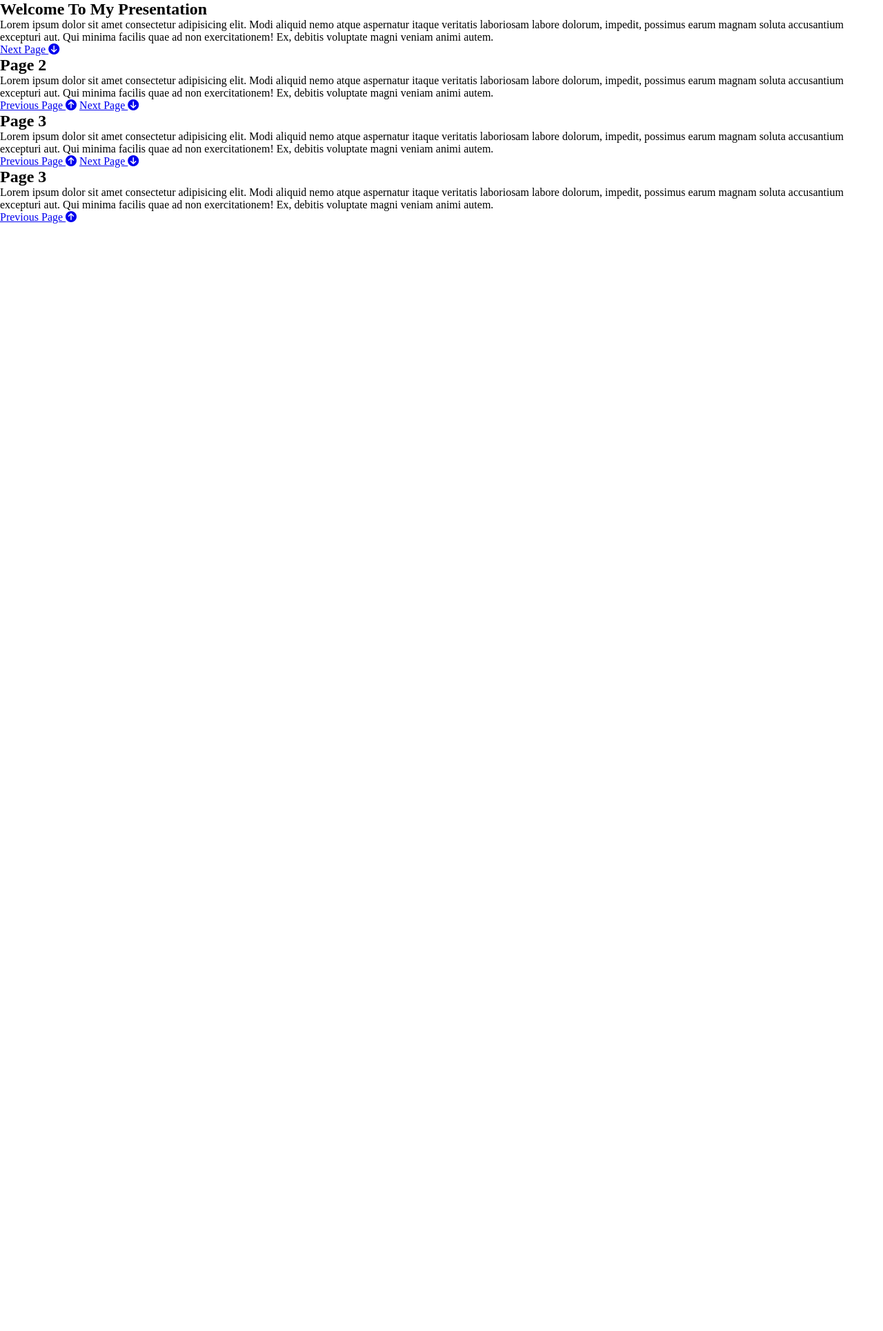
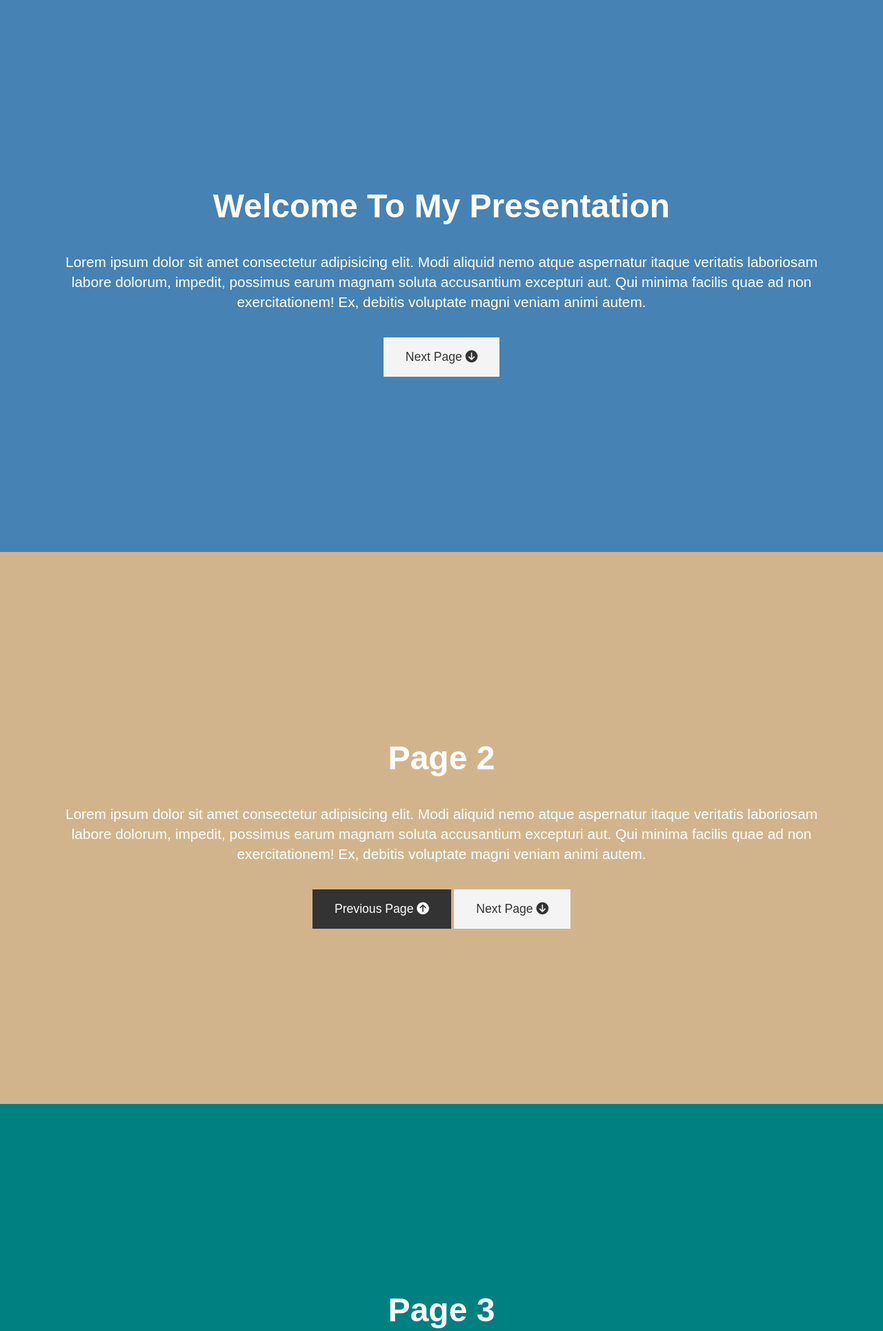
Before and after one commit to winadiw/modern-html-css-course, a PHP site: page / in a window 1280 px wide. Shown: the top 1929 px of the page at 69% size. Before the commit the page ends 324 px from the top, so only its background shows below. Run offline with PHP 8.4, Linux system fonts and the light colour scheme; some libraries are stand-ins or nearby versions.

Commit message:
#78 - finished CSS

```diff
--- a/presentation_website/index.html
+++ b/presentation_website/index.html
@@ -35,7 +35,7 @@
   </section>
   <!-- Page 4 -->
   <section id="page-4" class="page">
-    <h1>Page 3</h1>
+    <h1>Page 4</h1>
     <p>Lorem ipsum dolor sit amet consectetur adipisicing elit. Modi aliquid nemo atque aspernatur itaque veritatis laboriosam labore dolorum, impedit, possimus earum magnam soluta accusantium excepturi aut. Qui minima facilis quae ad non exercitationem! Ex, debitis voluptate magni veniam animi autem.</p>
     <div>
       <a href="#page-3" class="btn">Previous Page <i class="fas fa-arrow-circle-up"></i></a>
--- a/presentation_website/style.css
+++ b/presentation_website/style.css
@@ -1,5 +1,74 @@
-* {
+:root {
+  --page-1-color: steelblue;
+  --page-2-color: tan;
+  --page-3-color: teal;
+  --page-4-color: slateblue;
+  --animate-speed: 1s;
+}
+
+body {
+  font-family: Arial, Helvetica, sans-serif;
+  line-height: 1.4;
+  color: white;
   margin: 0;
   padding: 0;
+  overflow: hidden;
+}
 
+/* Page Colors */
+#page-1 {
+  background: var(--page-1-color);
 }
+#page-2 {
+  background: var(--page-2-color);
+}
+#page-3 {
+  background: var(--page-3-color);
+}
+#page-4 {
+  background: var(--page-4-color);
+}
+
+.page {
+  display: flex;
+  flex-direction: column;
+  height: 100vh;
+  align-items: center;
+  justify-content: center;
+  text-align: center;
+  padding: 0 4rem;
+}
+
+.page h1 {
+  font-size: 3rem;
+  line-height: 1.2;
+  margin: 1rem;
+}
+
+.page p {
+  font-size: 1.3rem;
+}
+
+/* Button */
+.btn {
+  display: inline-block;
+  padding: 1rem 2rem;
+  background: #f4f4f4;
+  color: #333;
+  text-decoration: none;
+  border: none;
+  margin-top: 1rem;
+  font-size: 1.1rem;
+  transition: all 0.3s ease-in;
+}
+
+.btn:hover,
+.btn-dark {
+  background:#333;
+  color: #fff;
+}
+
+.btn-dark:hover {
+  background:#fff;
+  color: #333;
+}
```
